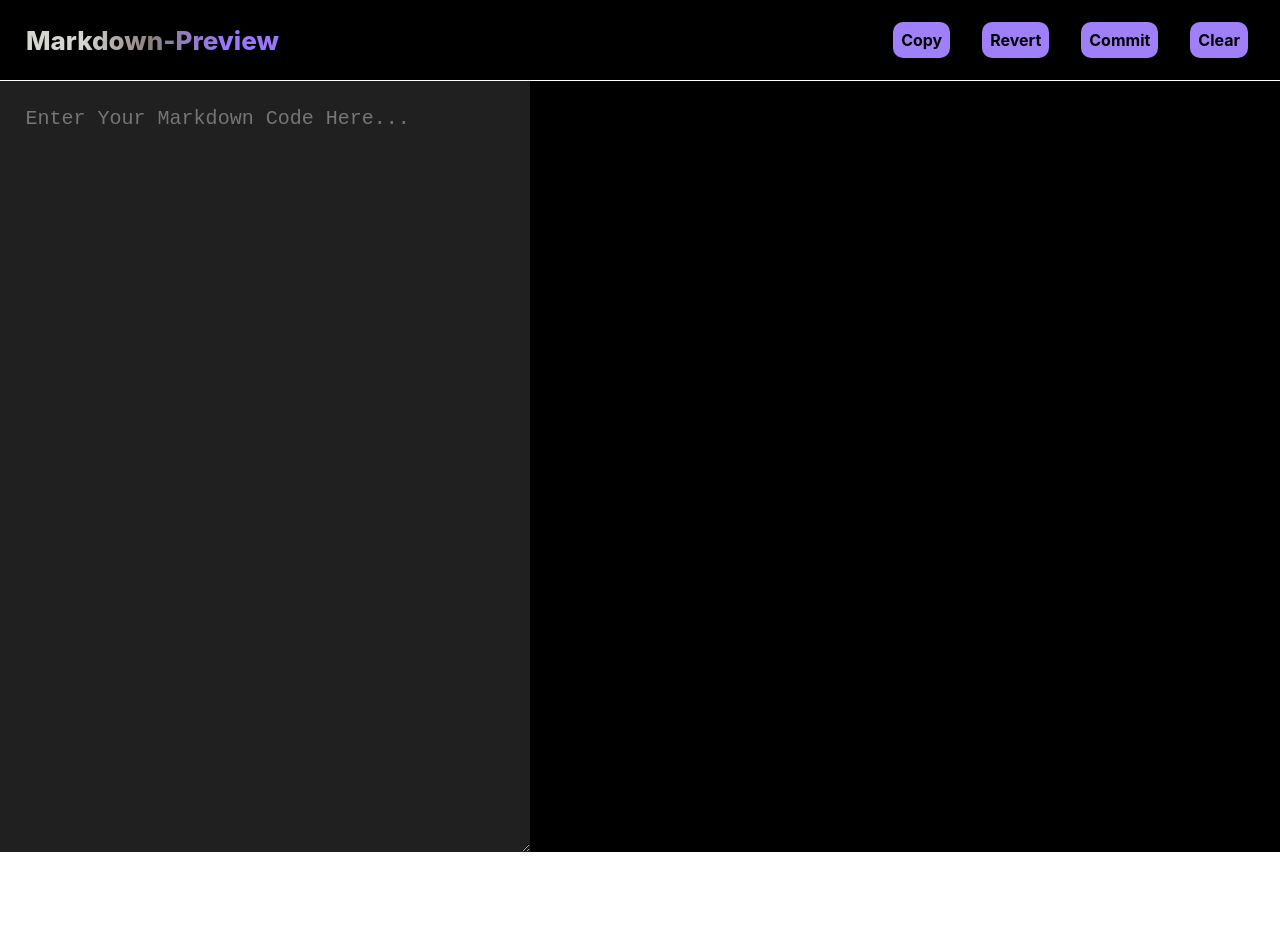
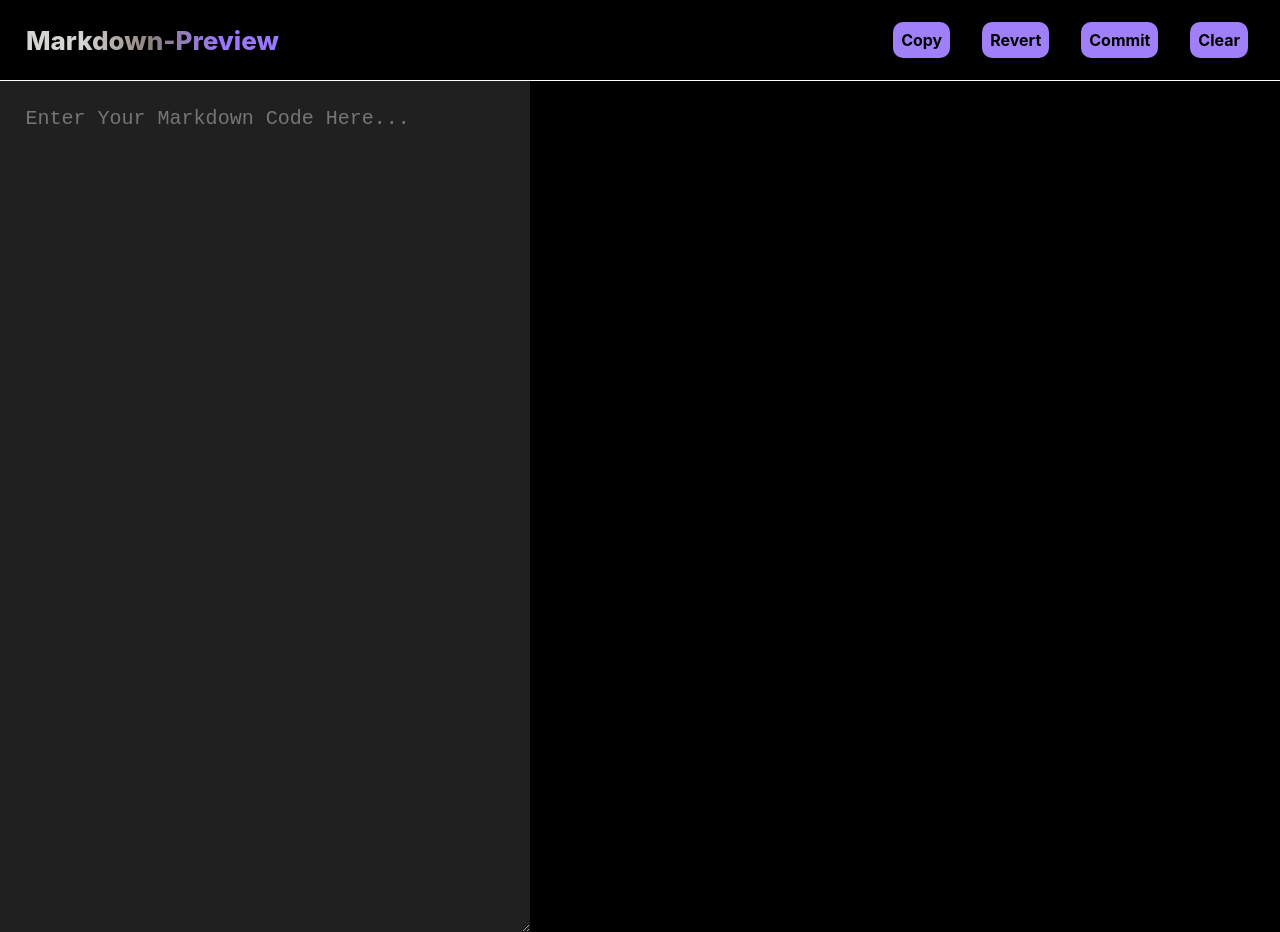
Before and after one commit to prasantgupta52/Markdown-Preview, a React (Create React App) app: page / in a window 1280 px wide. Before the commit the page ends 852 px from the top, so only its background shows below. Built offline with nearby package versions, Linux system fonts and the light colour scheme; a small style sheet from the web is missing.

Commit message:
height adjustment

```diff
--- a/src/App.css
+++ b/src/App.css
@@ -50,7 +50,7 @@ div {
 .mardown-input-box {
   background-color: rgb(32, 32, 32);
   color: white;
-  height: 90vh;
+  height: 100vh;
   font-size: x-large;
   width: 50%;
   padding: 2% 2%;
@@ -59,7 +59,7 @@ div {
 }
 
 .Markdown-Preview {
-  height: 90vh;
+  height: 100vh;
   width: 50%;
   overflow-y: auto;
   padding: 2% 5%;
```
